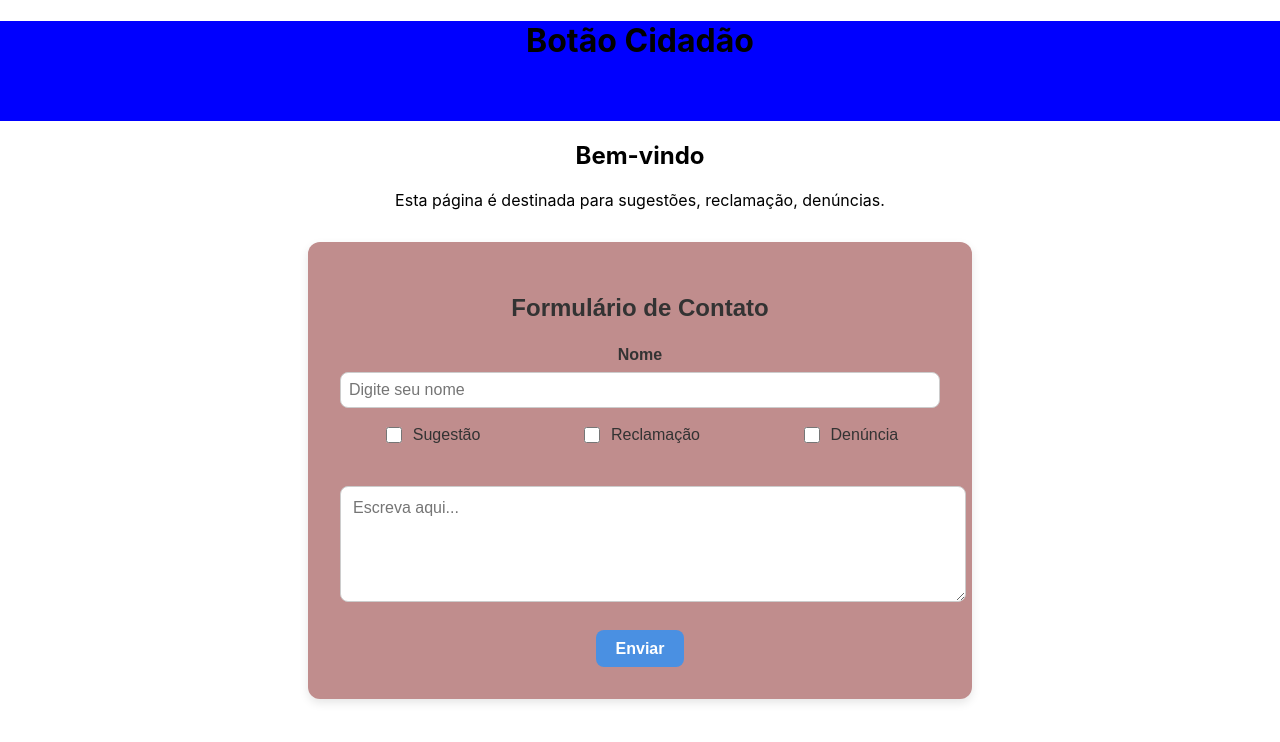
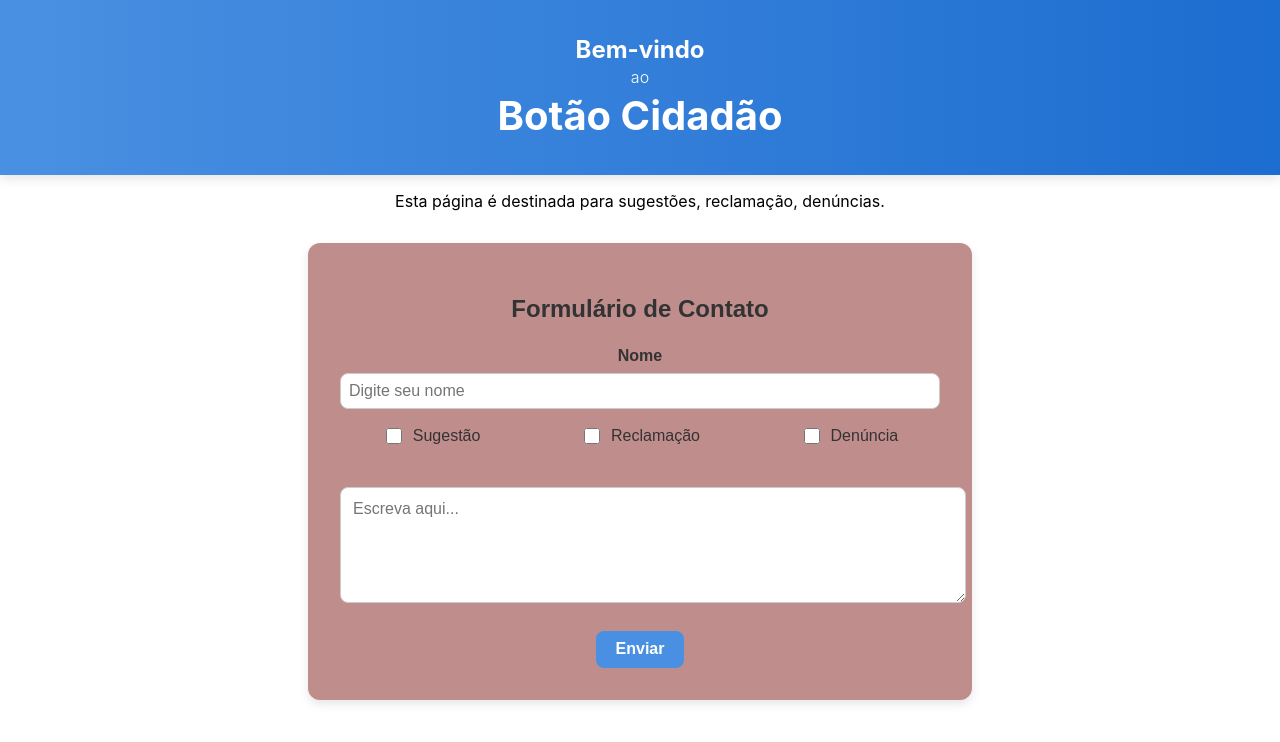
Before and after one commit to ISM43LL/atividade14-05, a React (Create React App) app: page / in a window 1280 px wide. Shown: the top 742 px of the page. Built offline with nearby package versions, Linux system fonts and the light colour scheme.

Commit message:
ajeitando o header e o home

```diff
--- a/src/components/header.css
+++ b/src/components/header.css
@@ -1,6 +1,29 @@
+.header {
+    background: linear-gradient(to right, #4a90e2, #1c6dd0);
+    padding: 2rem 1rem;
+    color: white;
+    text-align: center;
+    box-shadow: 0 4px 10px rgba(0, 0, 0, 0.1);
+  }
 
-.header{
-    background-color: blue;
-    height: 100px;
-    text-align: center;
-}
+  .header-content {
+    max-width: 800px;
+    margin: 0 auto;
+  }
+
+  .header h1 {
+    font-size: 2.5rem;
+    margin: 0.2rem 0;
+    font-weight: bold;
+  }
+
+  .header h2 {
+    font-size: 1.5rem;
+    margin: 0.2rem 0;
+  }
+
+  .header h3 {
+    font-size: 1rem;
+    margin: 0.2rem 0;
+    font-weight: 300;
+  }
--- a/src/components/header.jsx
+++ b/src/components/header.jsx
@@ -4,7 +4,11 @@ import "./header.css";
 const Header = () => {
   return (
     <header className="header">
-      <h1>Botão Cidadão</h1>
+      <div className="header-content">
+        <h2>Bem-vindo</h2>
+        <h3>ao</h3>
+        <h1>Botão Cidadão</h1>
+      </div>
     </header>
   );
 };
--- a/src/pages/home.jsx
+++ b/src/pages/home.jsx
@@ -6,7 +6,6 @@ const Home = () => {
   return (
     <Layout>
       <section>
-        <h2>Bem-vindo</h2>
         <p>Esta página é destinada para sugestões, reclamação, denúncias.</p>
         <div className="mt-6">
           <Form />
```
